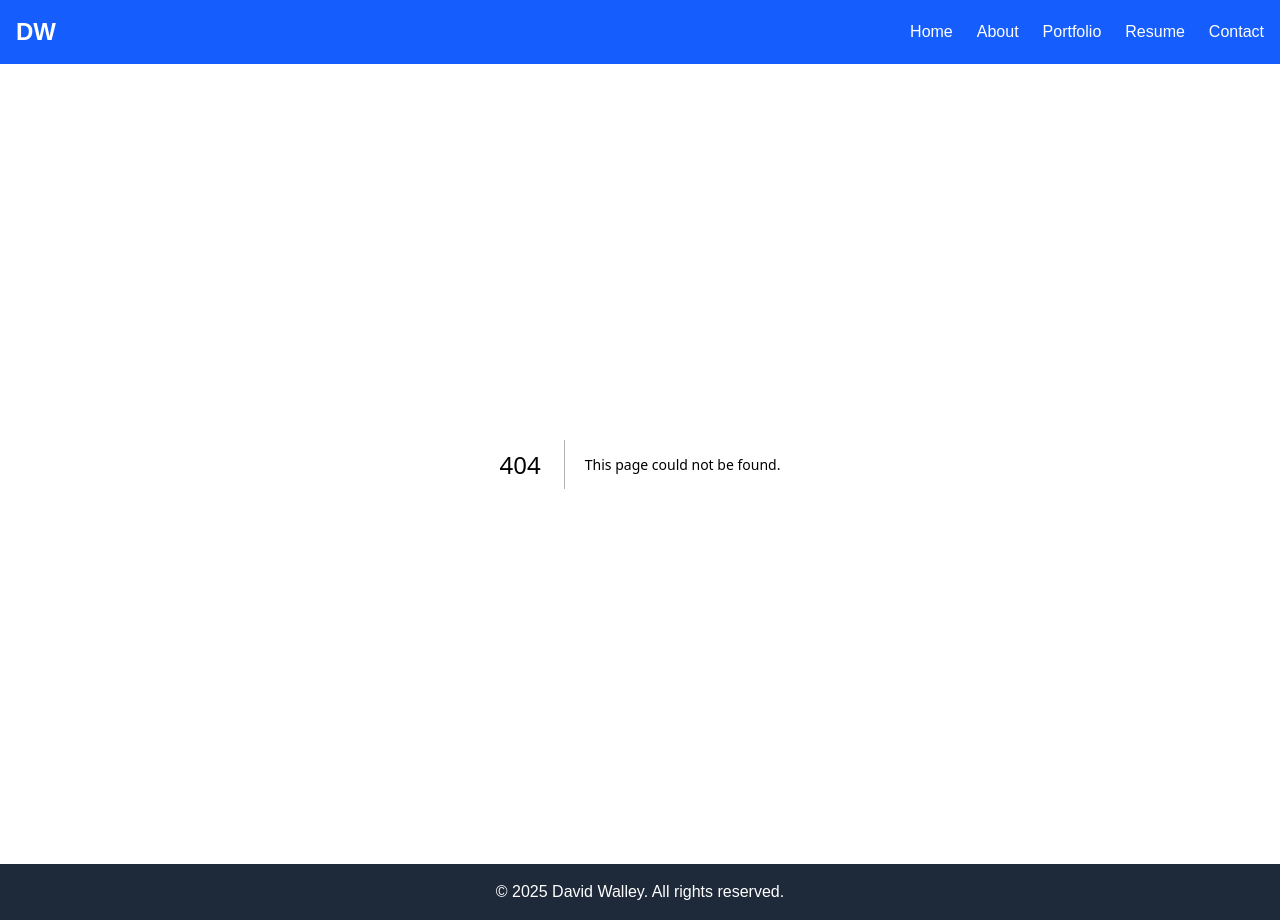
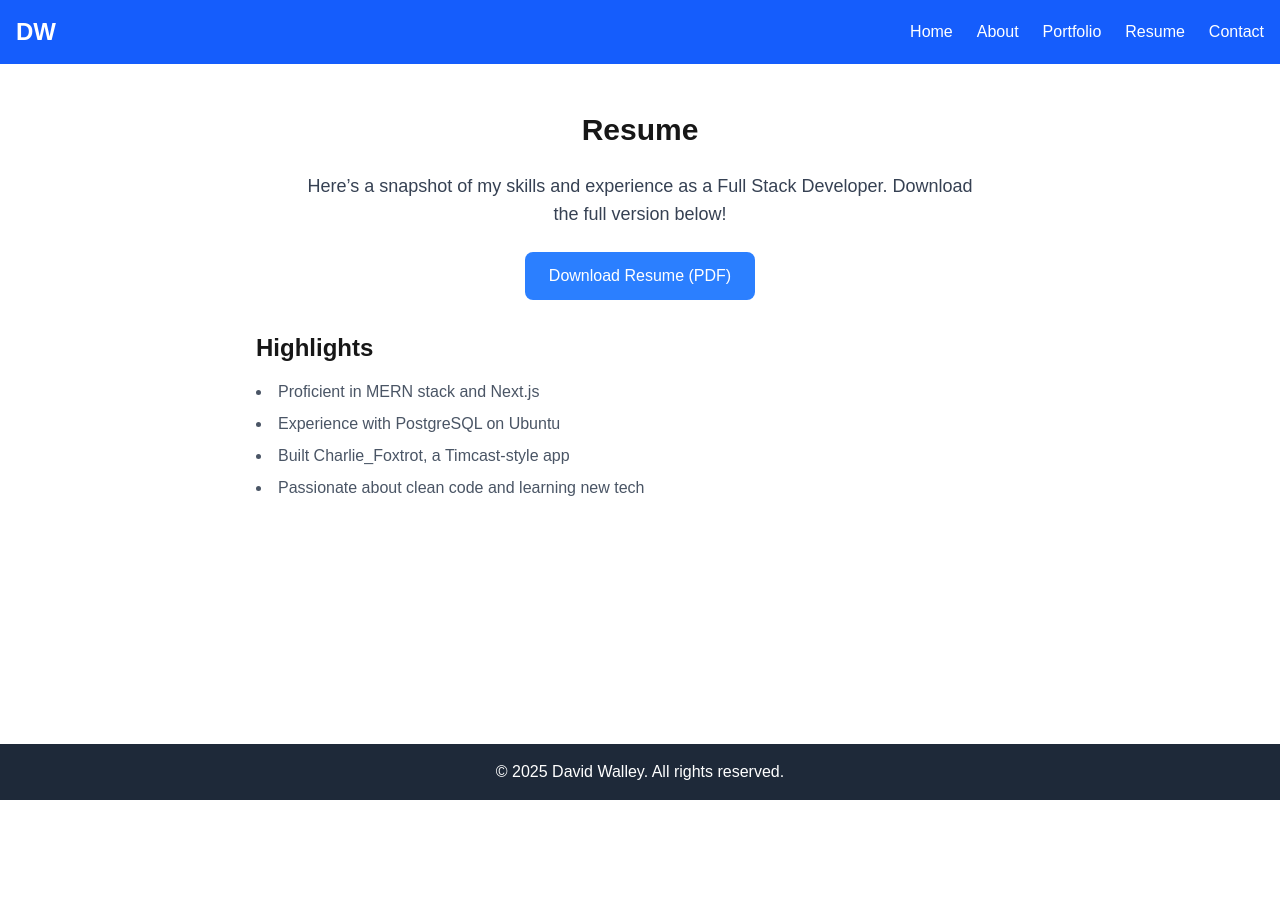
Before and after one commit to dwalley606/next_portfolio, a Next.js app: page /resume in a window 1280 px wide. Before the commit this address had no page. After the commit the page ends 800 px from the top, so only its background shows below. Built offline with nearby package versions, Linux system fonts and the light colour scheme.

Commit message:
Outline done, need to connect supabase

```diff
--- a/src/app/portfolio/page.tsx
+++ b/src/app/portfolio/page.tsx
@@ -1,12 +1,10 @@
 // src/app/portfolio/page.tsx
 import Link from "next/link";
+import pool from "@/lib/db";
 
-export default function Portfolio() {
-  const projects = [
-    { id: "1", title: "Charlie_Foxtrot", description: "A Timcast-style app built with Next.js" },
-    { id: "2", title: "React Portfolio", description: "My original React SPA on Netlify" },
-    { id: "3", title: "Placeholder Project", description: "Coming soon..." },
-  ];
+export default async function Portfolio() {
+  const result = await pool.query("SELECT * FROM projects ORDER BY created_at DESC");
+  const projects = result.rows;
 
   return (
     <div className="container mx-auto py-12">
--- /dev/null
+++ b/src/app/resume/page.tsx
@@ -0,0 +1,29 @@
+// src/app/resume/page.tsx
+import Link from "next/link";
+
+export default function Resume() {
+  return (
+    <div className="container mx-auto py-12 text-center">
+      <h1 className="text-3xl font-bold mb-6">Resume</h1>
+      <p className="text-lg text-gray-700 mb-6 max-w-2xl mx-auto">
+        Here’s a snapshot of my skills and experience as a Full Stack Developer. Download the full version below!
+      </p>
+      <a
+        href="/resume.pdf"
+        download
+        className="inline-block bg-blue-500 text-white px-6 py-3 rounded-lg hover:bg-blue-600 transition"
+      >
+        Download Resume (PDF)
+      </a>
+      <div className="mt-8 text-left max-w-3xl mx-auto">
+        <h2 className="text-2xl font-semibold mb-4">Highlights</h2>
+        <ul className="list-disc list-inside text-gray-600 space-y-2">
+          <li>Proficient in MERN stack and Next.js</li>
+          <li>Experience with PostgreSQL on Ubuntu</li>
+          <li>Built Charlie_Foxtrot, a Timcast-style app</li>
+          <li>Passionate about clean code and learning new tech</li>
+        </ul>
+      </div>
+    </div>
+  );
+}
--- /dev/null
+++ b/src/lib/db.ts
@@ -0,0 +1,10 @@
+import { Pool } from "pg";
+import "dotenv/config";
+
+const pool = new Pool({
+  connectionString: process.env.DATABASE_URL,
+  ssl: { rejectUnauthorized: false },
+  family: 4, // Force IPv4
+});
+
+export default pool;
```
Also changed, not shown: package.json (+8 -6 lines), 1 other file (tests, documents, lock files or other folders).
